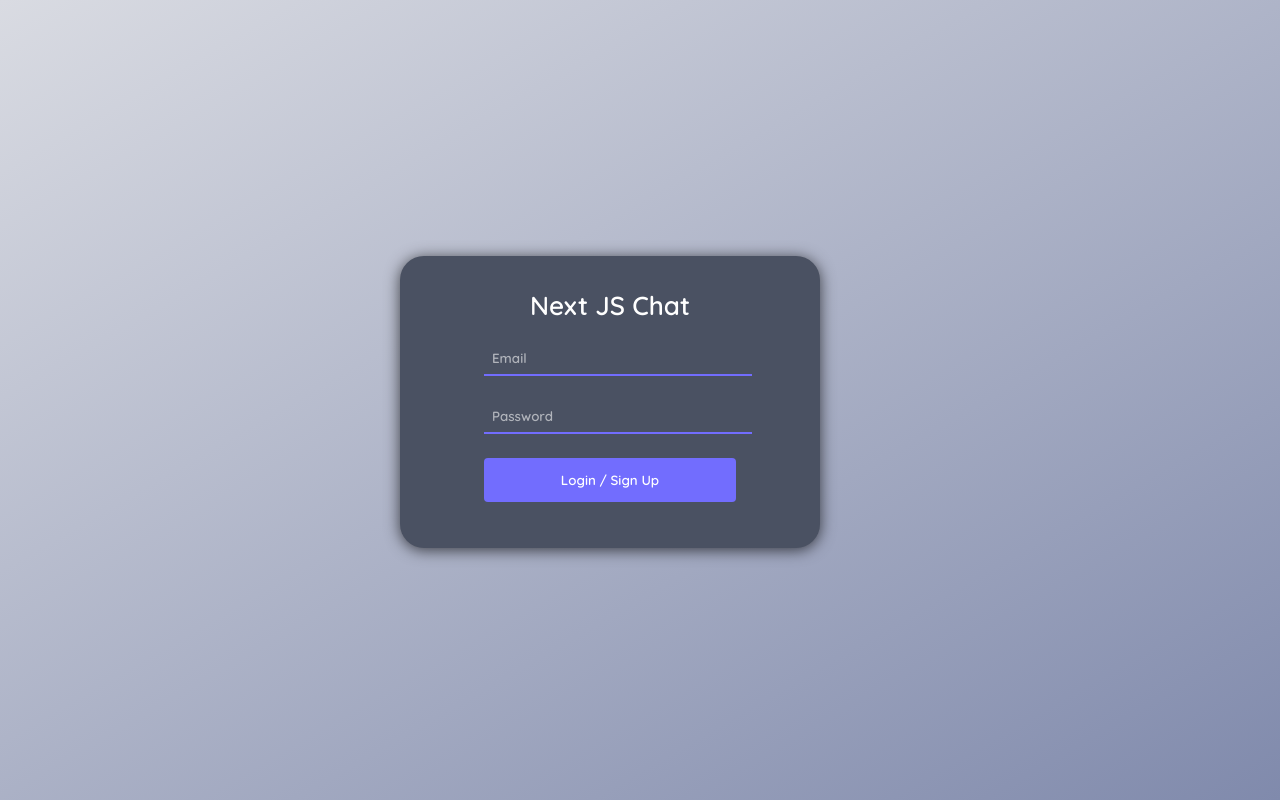
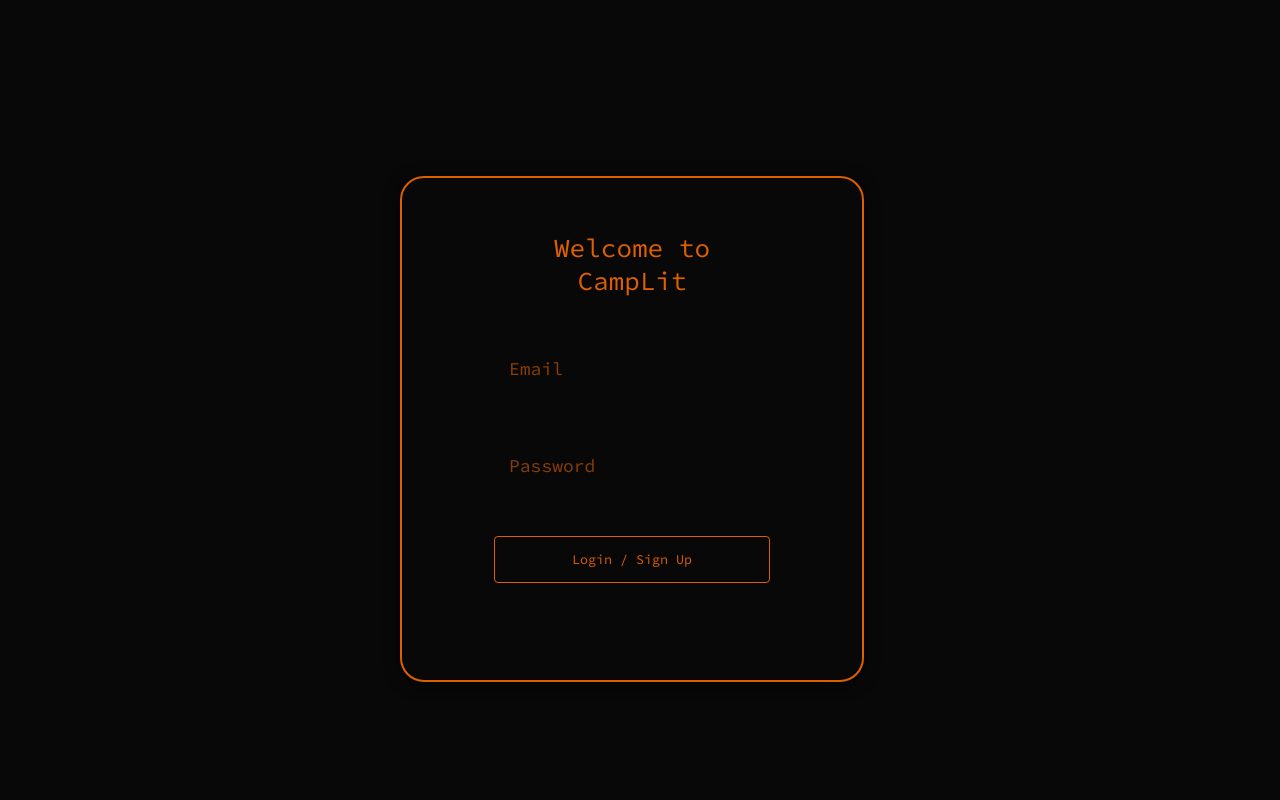
Before and after one commit to SaranSrini03/Campfire, a Next.js app: page / in a window 1280 px wide. Built offline with nearby package versions, Linux system fonts and the light colour scheme.

Commit message:
Ui/UX change

```diff
--- a/pages/index.js
+++ b/pages/index.js
@@ -26,7 +26,7 @@ export default function Auth() {
     <div className="background">
       <div className="auth-container">
         <form className="auth-form" onSubmit={onSubmit}>
-          <div className="auth-title">Next JS Chat</div>
+          <div className="auth-title">Welcome to CampLit</div>
           <div className="input-container">
             <input
               placeholder="Email"
--- a/styles/auth.css
+++ b/styles/auth.css
@@ -1,3 +1,8 @@
+:root{
+  --black:#080808;
+  --orange:#DC5F00;
+  --lightorange:#dc5f009e;
+}
 .background {
   padding: 100px;
   position: absolute;
@@ -5,22 +10,23 @@
   left: 0px;
   width: calc(100vw - 200px);
   height: calc(100vh - 200px);
-  background: linear-gradient(150deg, #d9dbe2, #808aac 100%, #282d39 0);
+  background-color: var(--black);
 }
 
 .auth-container {
-  width: 420px;
-  height: 292px;
+  width: 460px;
+  height: 502px;
   position: relative;
-  top: calc(50vh - 144px - 100px);
+  top: calc(40vh - 144px - 100px);
   left: calc(50vw - 240px - 100px);
-  background-color: #4a5162;
+  background-color: var(--black);
+  border: 2px solid var(--orange);
   border-radius: 24px;
   box-shadow: 0 2px 15px rgb(0 0 0 / 68%);
 }
 
 .auth-form {
-  padding-top: 33px;
+  padding-top: 53px;
   width: 60%;
   margin-left: 20%;
 }
@@ -29,23 +35,24 @@
   padding-bottom: 20px;
   width: 100%;
   text-align: center;
-  color: white;
+  color: var(--orange);
   font-size: 26px;
+  margin-bottom: 25px;
 }
 
 .text-input {
   width: 100%;
-  padding: 8px;
-  margin-bottom: 24px;
-  background-color: #4a5162;
+  padding: 15px;
+  margin-bottom: 44px;
+  background-color: var(--black);
   outline: none;
-  border-width: 0px;
-  border-bottom: 2px solid #726dfe;
-  color: white;
+  color: var(--orange);
+  font-size: 18px;
+  border: none;
 }
 
 .text-input::placeholder {
-  color: hsla(0, 0%, 100%, 0.568);
+  color: var(--lightorange);
 }
 
 .submit-button {
@@ -54,11 +61,14 @@
   border-radius: 4px;
   border-width: 0px;
   cursor: pointer;
-  background-color: #726dfe;
-  color: white;
+  background-color: var(--black);
+  color: var(--orange);
+  border: 1px solid var(--orange);
   outline: none;
+  transition: 0.07s ease-in-out;
 }
 
-.submit-button::hover {
-  background-color: #938ffe;
+.submit-button:hover {
+  background-color: var(--orange);
+  color: var(--black);
 }
--- a/styles/chats.css
+++ b/styles/chats.css
@@ -1,20 +1,29 @@
+:root{
+  --black:#080808;
+  --orange:#DC5F00;
+  --lightorange:#dc5f009e;
+}
+
 .shadow {
   box-shadow: 0 2px 15px rgb(0 0 0 / 68%);
 }
 
 /* Chat List */
 .ce-wrapper {
-  background-color: #4a5162 !important;
+  background-color:var(--black) !important;
+  border: 1px solid var(--orange);
 }
 
 .ce-chats-container {
-  background-color: #4a5162 !important;
+  background-color: var(--black) !important;
   border-radius: 0px !important;
 }
 
+
 .ce-chat-form-container {
-  background-color: #4a5162 !important;
-  color: white;
+  background-color: var(--black) !important;
+  border-bottom: 1px solid var(--orange);
+  color: var(--orange);
 }
 
 .ce-chat-card {
@@ -22,11 +31,11 @@
 }
 
 .ce-chat-card-loading-bar {
-  background-color: #535a6d !important;
+  background-color: var(--black) !important;
 }
 
 .ce-active-chat-card {
-  background-color: #726dfe !important;
+  background-color: var(--black) !important;
 }
 
 .ce-chat-title-text {
@@ -44,16 +53,20 @@
 /* Chat Feed */
 
 .ce-chat-title-container {
-  background-color: #4a5162 !important;
+  background-color: var(--black) !important;
   border-radius: 0px !important;
 }
 
 .ce-chat-feed-container {
-  background-color: #4a5162 !important;
+  background-color: var(--black)!important;
+}
+.ce-chat-feed-container::-webkit-scrollbar {
+  background-color: red;
 }
 
+
 .ce-primary-button {
-  background-color: #9a97fc !important;
+  background-color: var(--black) !important;
 }
 
 .ce-message-date-text {
@@ -61,11 +74,11 @@
 }
 
 .ce-my-message-bubble {
-  background-color: #726dfe !important;
+  background-color: var(--orange) !important;
 }
 
 .ce-my-message-sinding-bubble {
-  background-color: #938ffe !important;
+  background-color: var(--black) !important;
 }
 
 .ce-my-message-timestamp {
@@ -77,7 +90,7 @@
 }
 
 #ce-send-message-button {
-  background-color: #9a97fc !important;
+  background-color: var(--black)!important;
 }
 
 #ce-ice-breaker-gif {
@@ -86,7 +99,7 @@
 }
 
 .ce-social-message-form {
-  background-color: #4a5162 !important;
+  background-color: var(--black) !important;
 }
 
 .ce-message-input-form {
@@ -97,9 +110,10 @@
   width: calc(100% - 140px) !important;
   position: relative !important;
   top: 4px !important;
+  font-size: 18px;
   border-width: 0px !important;
-  background-color: #4a5162 !important;
-  color: white !important;
+  background-color: var(--black) !important;
+  color:var(--orange) !important;
 }
 #msg-textarea::placeholder {
   color: hsla(0, 0%, 100%, 0.568) !important;
@@ -114,7 +128,7 @@
 }
 
 .ce-message-images-row {
-  background-color: #4a5162 !important;
+  background-color: var(--black) !important;
 }
 
 .ce-their-message-sender {
@@ -122,29 +136,29 @@
 }
 
 .ce-their-message-bubble {
-  background-color: #535a6d !important;
+  background-color: var(--black)!important;
   color: rgba(255, 255, 255, 0.705) !important;
 }
 
 /* Chat Settings */
 
 .ce-settings {
-  background-color: #4a5162 !important;
+  background-color: var(--black) !important;
   border-radius: 0px !important;
 }
 
 .ce-chat-title-form .ce-text-input {
-  background-color: #4a5162;
+  background-color: var(--black);
   color: white;
 }
 
 .ce-section-title-container {
-  background-color: #4a5162 !important;
+  background-color: var(--black) !important;
   color: white;
 }
 
 #ce-options-drop-down {
-  background-color: #4a5162 !important;
+  background-color: var(--black) !important;
   color: white;
 }
 
@@ -153,12 +167,12 @@
 }
 
 .ce-danger-button {
-  background-color: #4a5162 !important;
-  border: 1px solid #9a97fc !important;
+  background-color: var(--black) !important;
+  border: 1px solid #ff0000 !important;
   color: #9a97fc !important;
 }
 
 .ce-autocomplete-close {
-  background-color: white !important;
+  background-color: var(--black) !important;
   border-radius: 0px !important;
 }
--- a/styles/index.css
+++ b/styles/index.css
@@ -1,5 +1,4 @@
-@import url("https://fonts.googleapis.com/css2?family=Quicksand:wght@600;700&display=swap");
-
-* {
-  font-family: Quicksand !important;
+@import url('https://fonts.googleapis.com/css2?family=Source+Code+Pro:ital,wght@0,200..900;1,200..900&display=swap');
+*{
+  font-family: "Source Code Pro", system-ui;
 }
```
